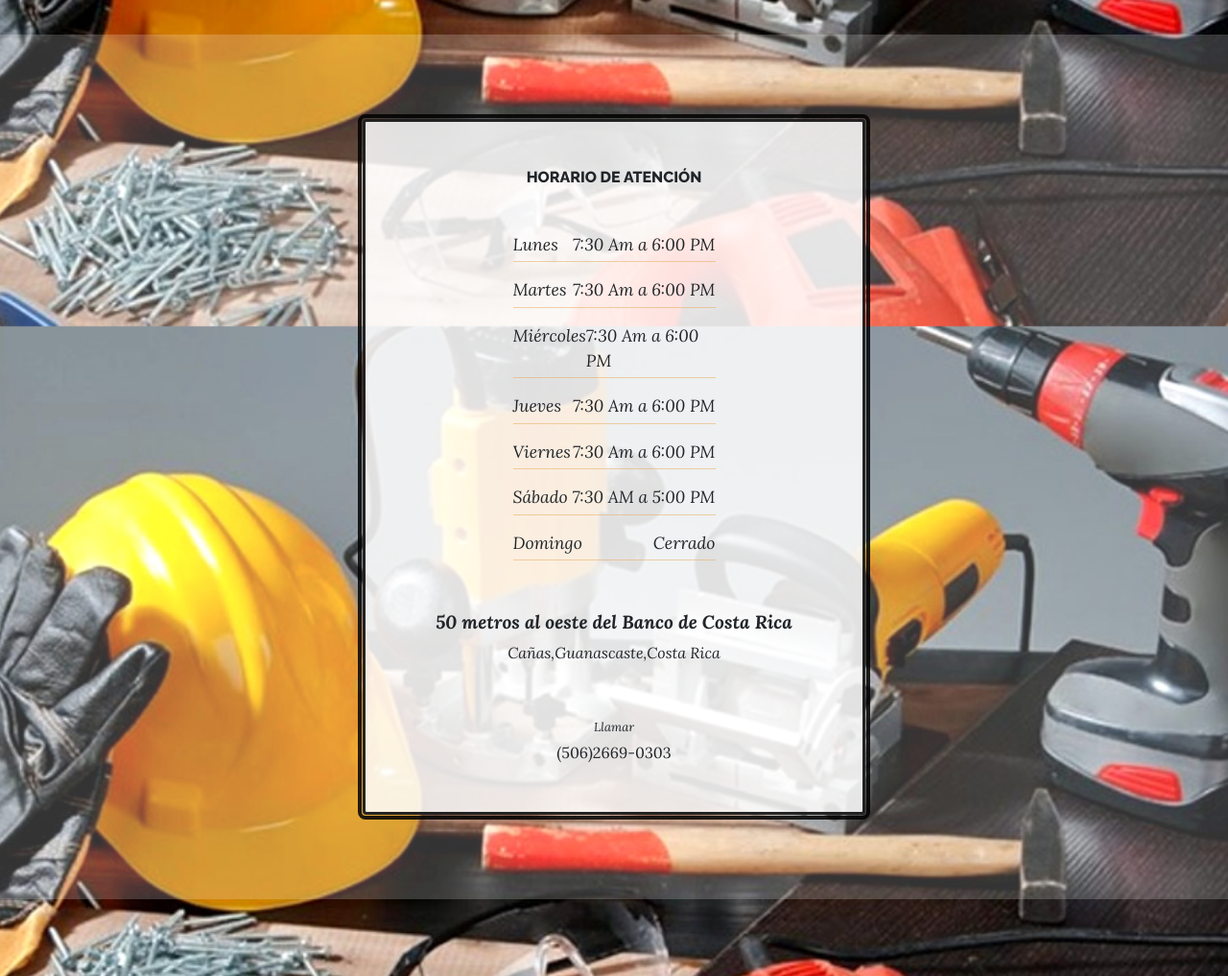
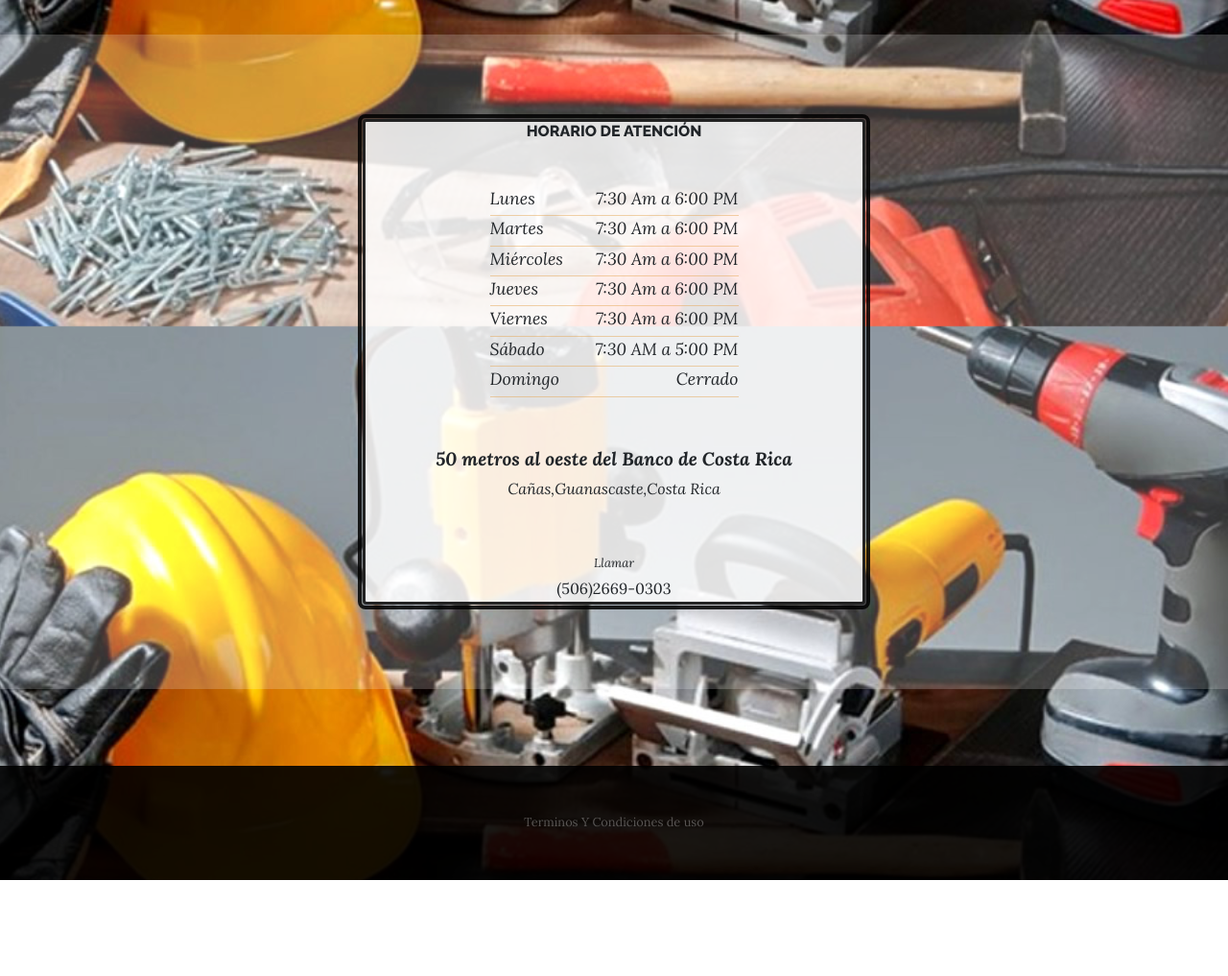
Before and after one commit to Roxer15/Investigaci-n, a plain HTML site: page Trabajo de Investigación Boostrap/Sitio Web/index.html in a window 1280 px wide. Shown: the part 1260-2277 px from the top of the page at 96% size. After the commit the page ends 2177 px from the top, so only its background shows below. Drawn offline with Linux system fonts and the light colour scheme.

Commit message:
Add files via upload

```diff
--- a/Trabajo de Investigación Boostrap/Sitio Web/css/business-casual.css
+++ b/Trabajo de Investigación Boostrap/Sitio Web/css/business-casual.css
@@ -164,6 +164,7 @@
 
 .cta .cta-inner {
   position: relative;
+  width: 30%
   padding: 3rem;
   margin: 0.5rem;
   background-color: rgba(255, 255, 255, 0.85);
@@ -220,7 +221,7 @@
 .list-hours .list-hours-item {
   border-bottom: 1px solid rgba(230, 167, 86, 0.5);
   padding-bottom: .25rem;
-  margin-bottom: 1rem;
+  margin-bottom: 0rem;
   font-style: italic;
 }
 
```
